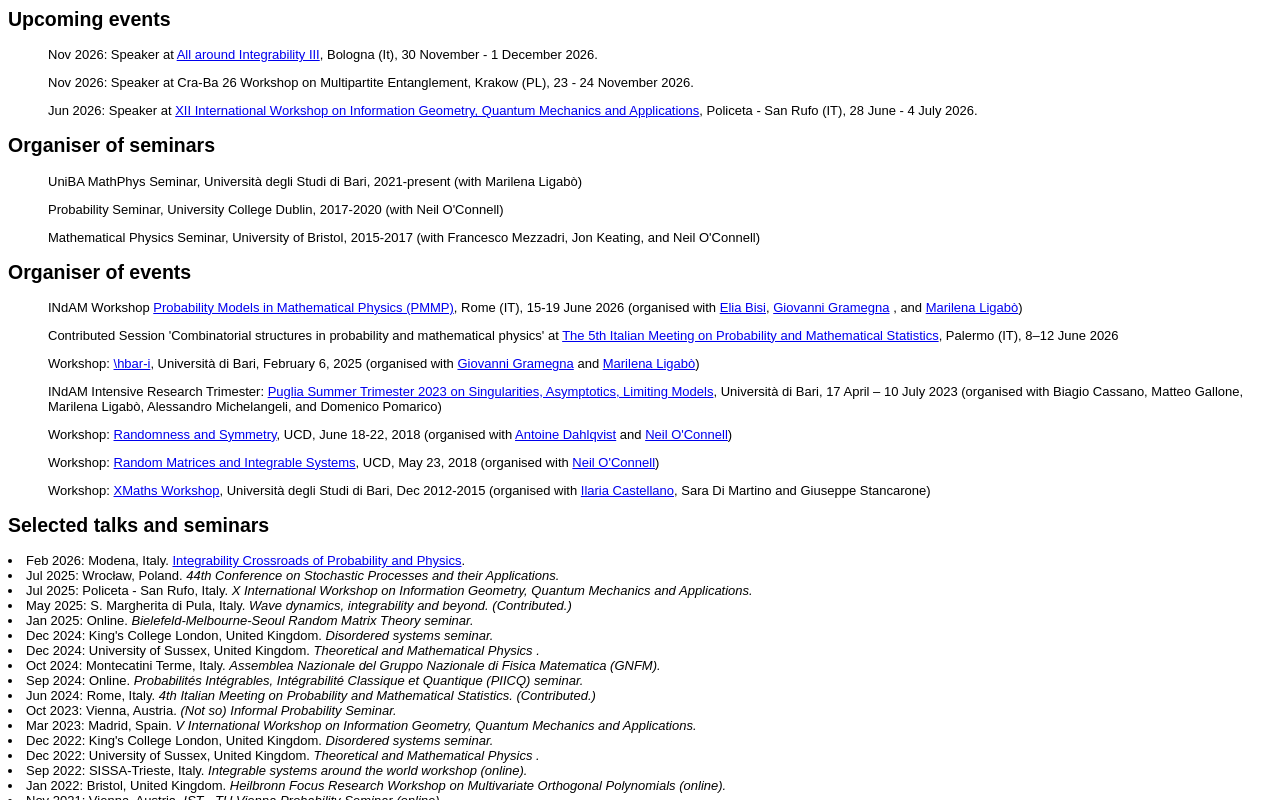
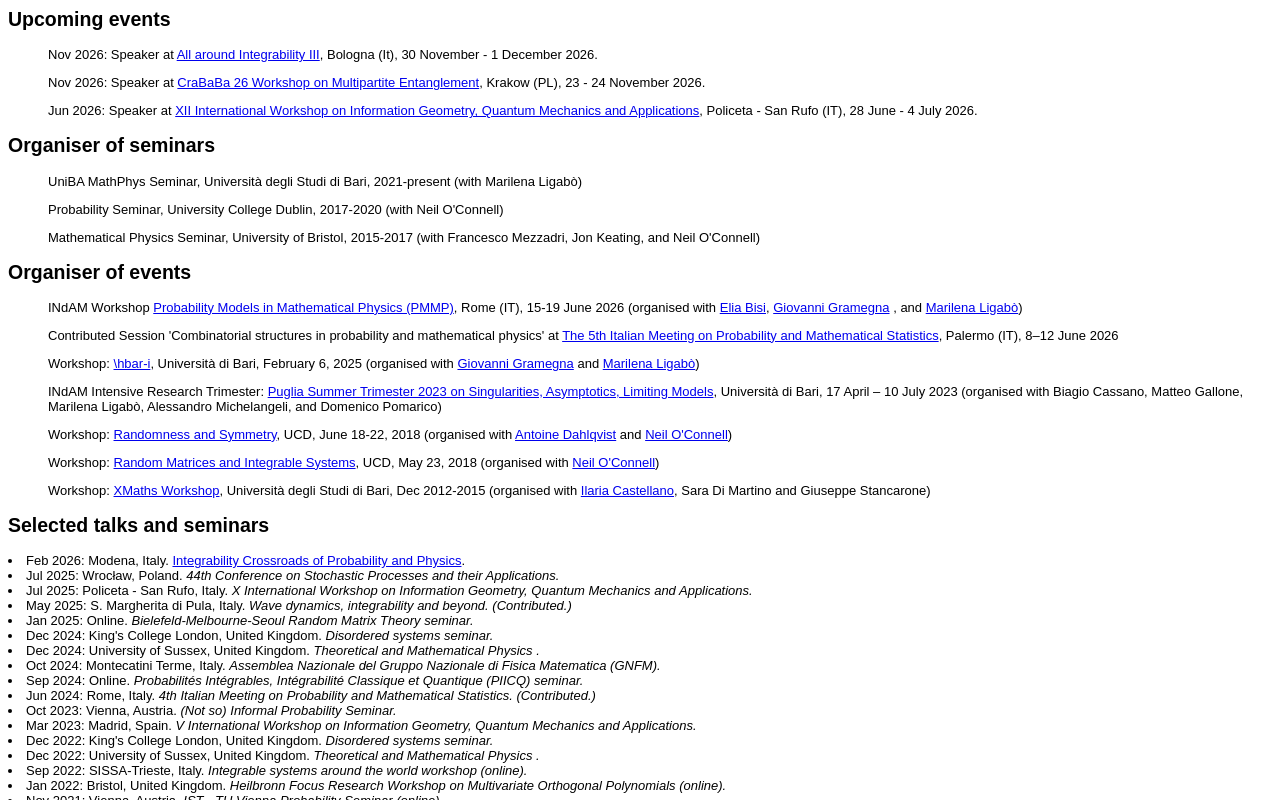
Before and after one commit to fabiodeelancunden/fabiodeelancunden.github.io, a plain HTML site: page events.html in a window 1280 px wide. Shown: the top 800 px of the page. Drawn offline with Linux system fonts and the light colour scheme.

Commit message:
Update events.html

```diff
--- a/events.html
+++ b/events.html
@@ -11,7 +11,7 @@
   </p> Nov 2026:  Speaker at <a href="https://allaroundintegrability.github.io/">  All around Integrability III</a>,  Bologna (It), 30 November - 1 December 2026.
 </p>
 
- </p> Nov 2026:  Speaker at Cra-Ba 26  Workshop on Multipartite Entanglement,  Krakow (PL), 23 - 24 November 2026.
+ </p> Nov 2026:  Speaker at <a href="https://chaos.if.uj.edu.pl/~karol/ERC/workshopcrababa.html"> CraBaBa 26  Workshop on Multipartite Entanglement</a>,  Krakow (PL), 23 - 24 November 2026.
 </p>
 
 </p> Jun 2026:  Speaker at <a href="https://agenda.infn.it/e/12thIGQMA"> XII International Workshop on Information Geometry, Quantum Mechanics and Applications</a>, </i> Policeta - San Rufo (IT), 28 June - 4 July 2026.
```
